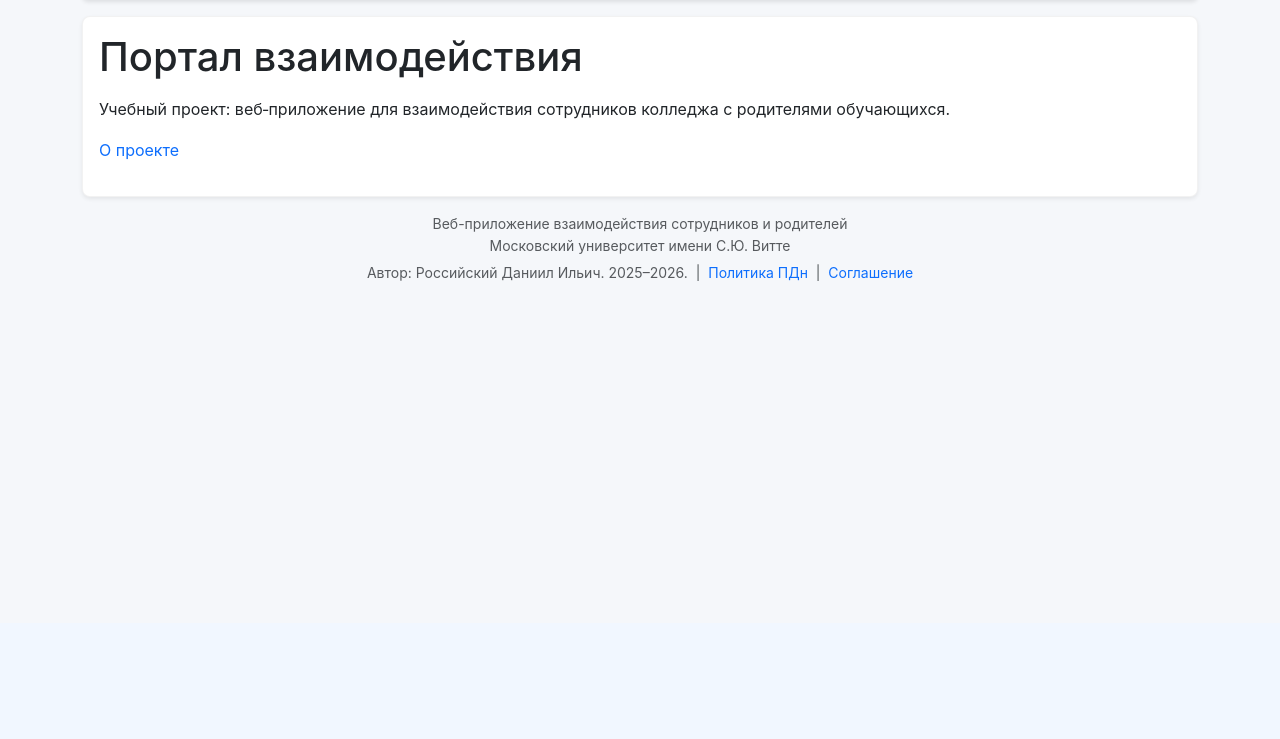
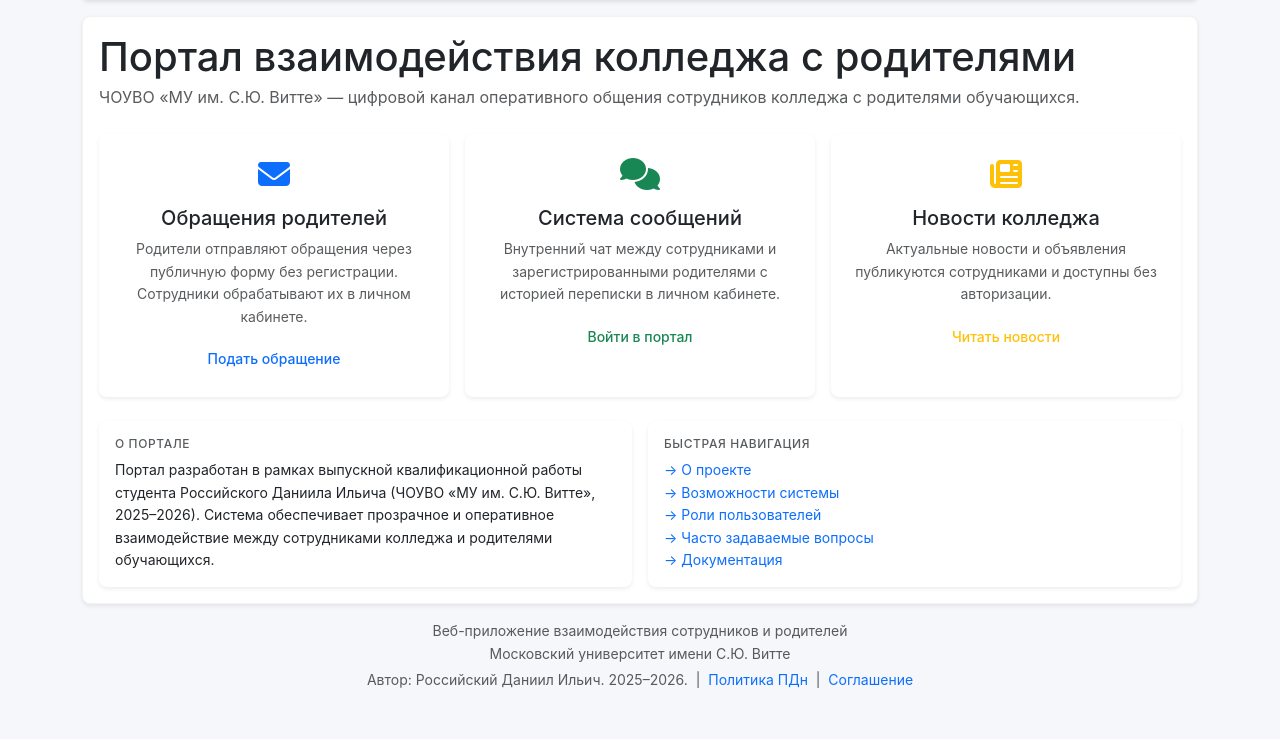
Before and after one commit to Ananice/Rossiiskii_35_WebApp_Parents, a Django app: template apps/public/templates/public/index.html in a window 1280 px wide. Shown: the part 177-916 px from the top of the page. Before the commit the page ends 458 px from the top, so only its background shows below. Run offline with Django 3.2, Linux system fonts and the light colour scheme; the template is opened without the code that fills it, so the values that code supplies are empty.

Commit message:
feat(public): главная страница - карточки возможностей и навигация

```diff
--- a/apps/public/templates/public/index.html
+++ b/apps/public/templates/public/index.html
@@ -4,7 +4,87 @@
 {% block title %}Главная{% endblock %}
 
 {% block public_content %}
-<h1>Портал взаимодействия</h1>
-<p>Учебный проект: веб‑приложение для взаимодействия сотрудников колледжа с родителями обучающихся.</p>
-<p><a href="{% url 'public:about' %}">О проекте</a></p>
+
+<div class="row mb-4">
+  <div class="col-12">
+    <h1 class="mb-1">Портал взаимодействия колледжа с родителями</h1>
+    <p class="text-muted mb-0">
+      ЧОУВО «МУ им. С.Ю. Витте» — цифровой канал оперативного общения
+      сотрудников колледжа с родителями обучающихся.
+    </p>
+  </div>
+</div>
+
+<div class="row g-3 mb-4">
+  <div class="col-md-4">
+    <div class="card h-100 border-0 shadow-sm">
+      <div class="card-body text-center py-4">
+        <i class="fas fa-envelope fa-2x text-primary mb-3"></i>
+        <h5 class="card-title">Обращения родителей</h5>
+        <p class="card-text text-muted small">
+          Родители отправляют обращения через публичную форму без регистрации.
+          Сотрудники обрабатывают их в личном кабинете.
+        </p>
+        <a href="{% url 'public:contacts' %}" class="btn btn-outline-primary btn-sm">Подать обращение</a>
+      </div>
+    </div>
+  </div>
+  <div class="col-md-4">
+    <div class="card h-100 border-0 shadow-sm">
+      <div class="card-body text-center py-4">
+        <i class="fas fa-comments fa-2x text-success mb-3"></i>
+        <h5 class="card-title">Система сообщений</h5>
+        <p class="card-text text-muted small">
+          Внутренний чат между сотрудниками и зарегистрированными родителями
+          с историей переписки в личном кабинете.
+        </p>
+        <a href="{% url 'core:login' %}" class="btn btn-outline-success btn-sm">Войти в портал</a>
+      </div>
+    </div>
+  </div>
+  <div class="col-md-4">
+    <div class="card h-100 border-0 shadow-sm">
+      <div class="card-body text-center py-4">
+        <i class="fas fa-newspaper fa-2x text-warning mb-3"></i>
+        <h5 class="card-title">Новости колледжа</h5>
+        <p class="card-text text-muted small">
+          Актуальные новости и объявления публикуются сотрудниками
+          и доступны без авторизации.
+        </p>
+        <a href="{% url 'public:news' %}" class="btn btn-outline-warning btn-sm">Читать новости</a>
+      </div>
+    </div>
+  </div>
+</div>
+
+<div class="row g-3">
+  <div class="col-md-6">
+    <div class="card border-0 shadow-sm h-100">
+      <div class="card-body">
+        <h6 class="text-muted text-uppercase mb-2" style="font-size:.75rem; letter-spacing:.05em;">О портале</h6>
+        <p class="mb-0 small">
+          Портал разработан в рамках выпускной квалификационной работы
+          студента Российского Даниила Ильича (ЧОУВО «МУ им. С.Ю. Витте», 2025–2026).
+          Система обеспечивает прозрачное и оперативное взаимодействие между
+          сотрудниками колледжа и родителями обучающихся.
+        </p>
+      </div>
+    </div>
+  </div>
+  <div class="col-md-6">
+    <div class="card border-0 shadow-sm h-100">
+      <div class="card-body">
+        <h6 class="text-muted text-uppercase mb-2" style="font-size:.75rem; letter-spacing:.05em;">Быстрая навигация</h6>
+        <ul class="list-unstyled mb-0 small">
+          <li><a href="{% url 'public:about' %}">→ О проекте</a></li>
+          <li><a href="{% url 'public:features' %}">→ Возможности системы</a></li>
+          <li><a href="{% url 'public:roles' %}">→ Роли пользователей</a></li>
+          <li><a href="{% url 'public:faq' %}">→ Часто задаваемые вопросы</a></li>
+          <li><a href="{% url 'public:docs' %}">→ Документация</a></li>
+        </ul>
+      </div>
+    </div>
+  </div>
+</div>
+
 {% endblock %}
```
